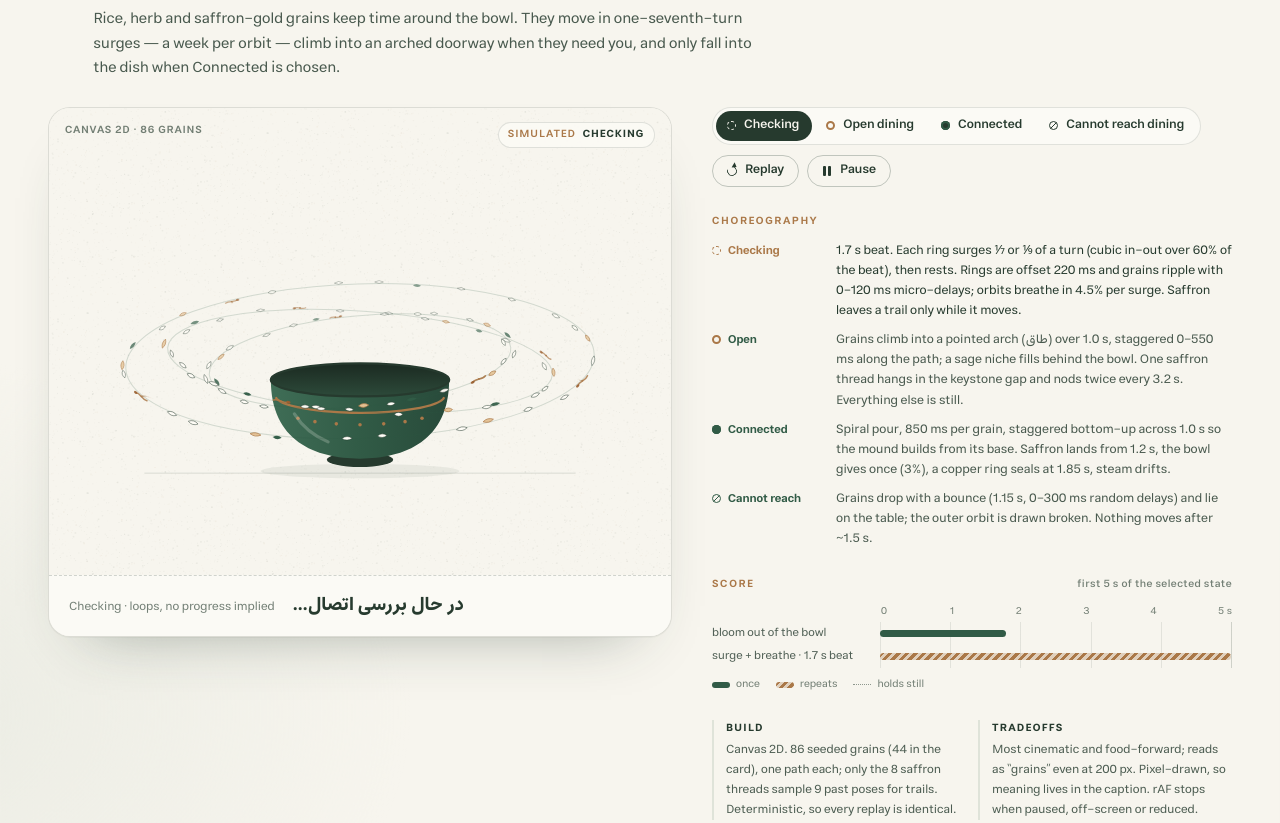
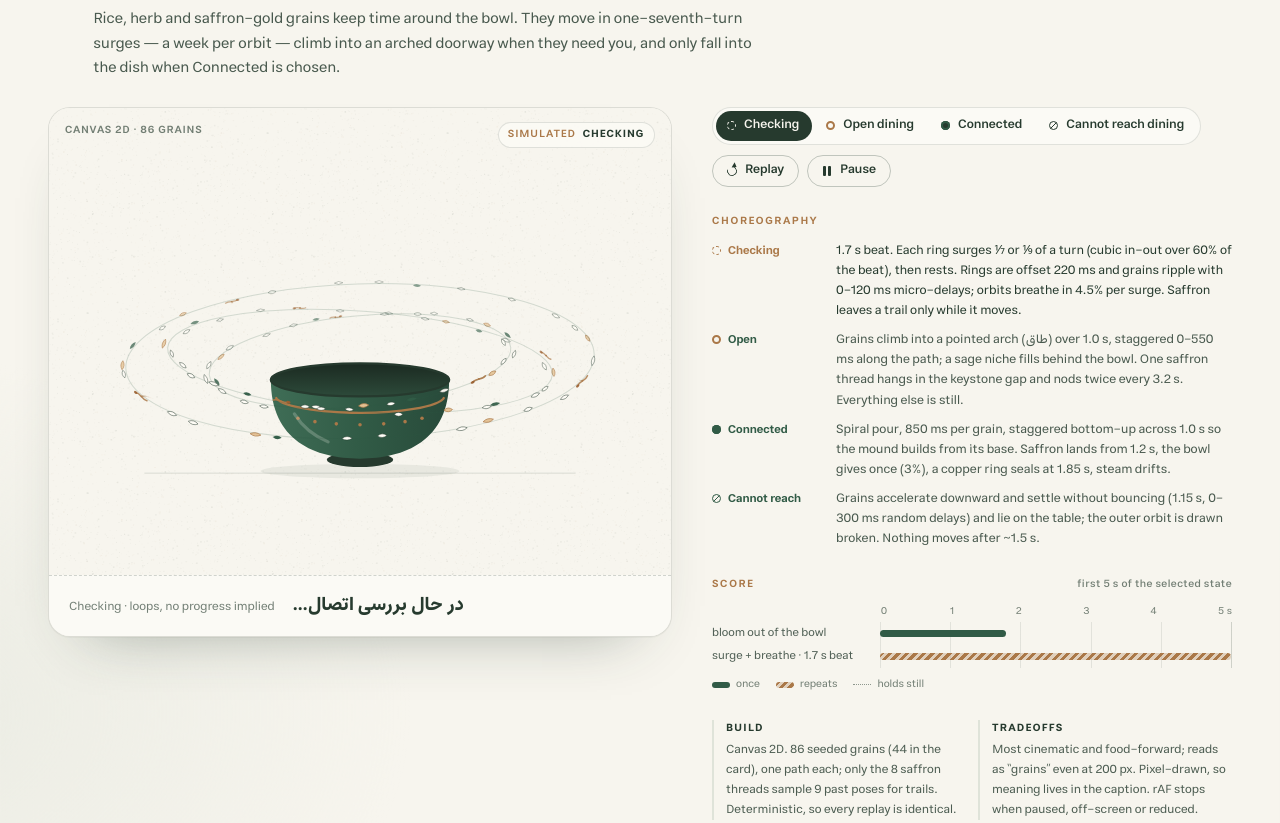
Before and after one commit to khoda81/loghmeh, a browser extension: page docs/design/motion/studies.html in a window 1280 px wide. Shown: the part 753-1576 px from the top of the page. Drawn offline with Linux system fonts and the light colour scheme; files whose address does not match are found by name.

Commit message:
Settle spilled rice without bouncing and lift orbit lines above the bowl

```diff
--- a/docs/design/motion/studies.html
+++ b/docs/design/motion/studies.html
@@ -260,7 +260,7 @@ h2 [lang=fa]{font-weight:620;color:var(--forest);font-size:.72em;letter-spacing:
             <dt data-s="checking"><i class="dot dot-checking"></i>Checking</dt><dd data-s="checking">1.7 s beat. Each ring surges ⅐ or ⅑ of a turn (cubic in-out over 60% of the beat), then rests. Rings are offset 220 ms and grains ripple with 0–120 ms micro-delays; orbits breathe in 4.5% per surge. Saffron leaves a trail only while it moves.</dd>
             <dt data-s="open"><i class="dot dot-open"></i>Open</dt><dd data-s="open">Grains climb into a pointed arch (طاق) over 1.0 s, staggered 0–550 ms along the path; a sage niche fills behind the bowl. One saffron thread hangs in the keystone gap and nods twice every 3.2 s. Everything else is still.</dd>
             <dt data-s="connected"><i class="dot dot-connected"></i>Connected</dt><dd data-s="connected">Spiral pour, 850 ms per grain, staggered bottom-up across 1.0 s so the mound builds from its base. Saffron lands from 1.2 s, the bowl gives once (3%), a copper ring seals at 1.85 s, steam drifts.</dd>
-            <dt data-s="failed"><i class="dot dot-failed"></i>Cannot reach</dt><dd data-s="failed">Grains drop with a bounce (1.15 s, 0–300 ms random delays) and lie on the table; the outer orbit is drawn broken. Nothing moves after ~1.5 s.</dd>
+            <dt data-s="failed"><i class="dot dot-failed"></i>Cannot reach</dt><dd data-s="failed">Grains accelerate downward and settle without bouncing (1.15 s, 0–300 ms random delays) and lie on the table; the outer orbit is drawn broken. Nothing moves after ~1.5 s.</dd>
           </dl>
         </div>
         <div class="score-wrap"><p class="label">Score <span>first 5 s of the selected state</span></p><div class="score"></div></div>
@@ -567,7 +567,7 @@ class OrbitStudy extends CanvasStudy{
       o.x=ox+Math.cos(aa)*rr;o.y=oy+Math.sin(aa)*rr;
       o.rot=lerpAng(f.rot,to.rot,e)+Math.sin(Math.PI*e)*1.8;o.layer=k<.82?2:to.layer;
     }else if(st==='failed'){
-      const e=E.out(k);o.x=lerp(f.x,to.x,e);o.y=lerp(f.y,to.y,E.bounce(k));o.rot=lerpAng(f.rot,to.rot,e);o.layer=2;
+      const e=E.out(k);o.x=lerp(f.x,to.x,e);o.y=lerp(f.y,to.y,k*k);o.rot=lerpAng(f.rot,to.rot,e);o.layer=2;
     }else{
       const e=E.inOut(k);o.x=lerp(f.x,to.x,e);o.y=lerp(f.y,to.y,e)-(st==='open'?Math.sin(Math.PI*e)*22:0);o.rot=lerpAng(f.rot,to.rot,e);
     }
@@ -590,10 +590,12 @@ class OrbitStudy extends CanvasStudy{
     ctx.fillStyle='rgba(38,58,46,.07)';ctx.beginPath();ctx.ellipse(300,this.table-2,96,7,0,0,TAU);ctx.fill();
     ctx.strokeStyle='rgba(38,58,46,.15)';ctx.lineWidth=gs*.9;ctx.beginPath();ctx.moveTo(92,this.table);ctx.lineTo(508,this.table);ctx.stroke();
     this.seal(ctx);
-    this.guides(ctx,true);
     if(this.dec.niche>.001)this.niche(ctx,this.dec.niche);
+    this.layer(ctx,0);this.bowlBack(ctx);this.layer(ctx,1);this.bowlFront(ctx);
+    // Draw orbit ink above the bowl, then the foreground grains above the ink.
+    this.guides(ctx,true);this.guides(ctx,false);
     if(this.dec.broken>.001)this.broken(ctx,this.dec.broken);
-    this.layer(ctx,0);this.bowlBack(ctx);this.layer(ctx,1);this.bowlFront(ctx);this.guides(ctx,false);this.layer(ctx,2);
+    this.layer(ctx,2);
     if(this.dec.steam>.001)this.steam(ctx,this.dec.steam);
     this.knock(ctx);
   }
@@ -1055,7 +1057,7 @@ const SCORE={
     checking:[['bloom out of the bowl',0,1.8],['surge + breathe · 1.7 s beat',0,5,'loop']],
     open:[['climb into the arch',0,1.55],['niche fills',.95,1.65],['keystone nods ×2 / 3.2 s',1.5,5,'loop']],
     connected:[['spiral pour',0,1.85],['bowl gives',.95,1.45],['saffron lands',1.2,2.6],['copper seal',1.85,3.26],['steam',1.9,5,'loop']],
-    failed:[['fall + bounce',0,1.45],['orbit breaks',1.05,1.55],['still',1.55,5,'hold']]
+    failed:[['fall + settle',0,1.45],['orbit breaks',1.05,1.55],['still',1.55,5,'hold']]
   },
   loom:{
     checking:[['shuttle to start',0,.3],['4 passes × 0.85 s',.3,3.7,'loop'],['hold',3.7,4],['reel back',4,4.8,'loop']],
```
